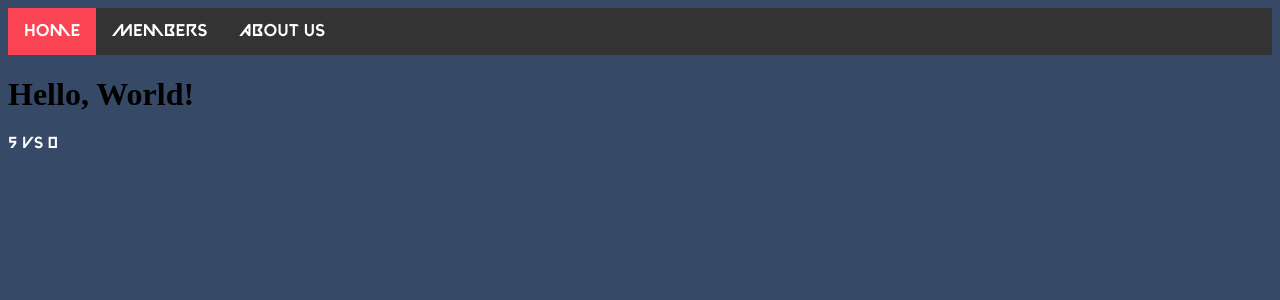
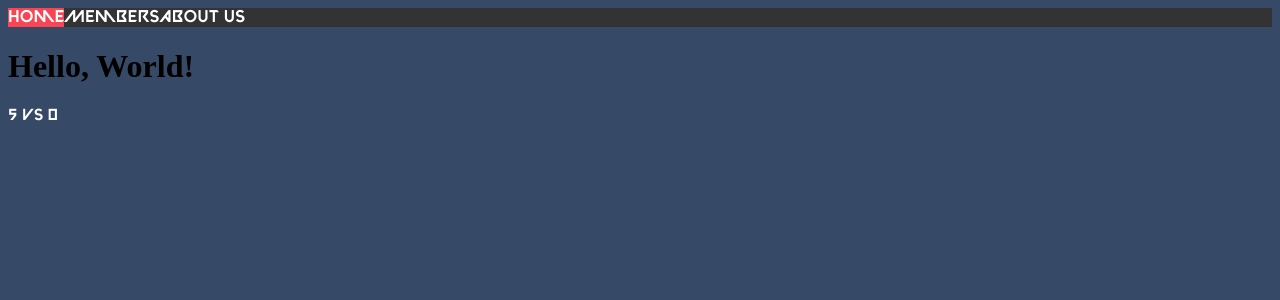
Before and after one commit to christeng12/valorant-wnt, a Flask app: page / in a window 1280 px wide. Shown: the top 300 px of the page. Run offline with Flask 2, Linux system fonts and the light colour scheme.

Commit message:
fixed navbar

```diff
--- a/static/styles/navbar.css
+++ b/static/styles/navbar.css
@@ -21,7 +21,6 @@
     float: left;
     color: #f2f2f2;
     text-align: center;
-    padding: 14px 16px;
     text-decoration: none;
     font-size: 17px;
     font-family: VALORANT;
```
